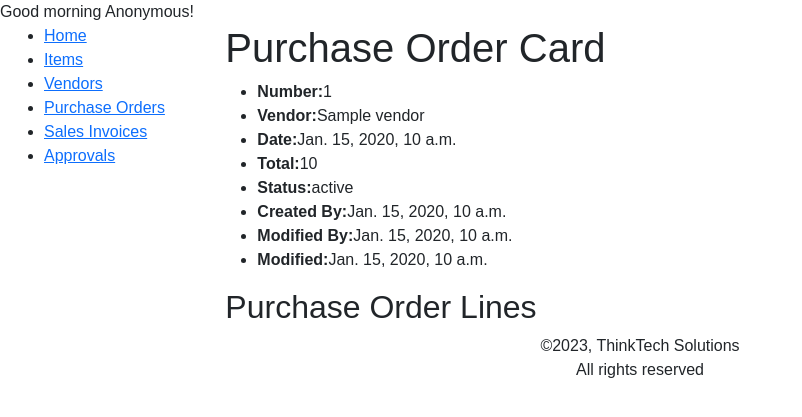
After one commit to GoroCollins/chemist, a Django app: template inventory/templates/inventory/purchaseheader_detail.html in a window 1280 px wide. The commit adds this page. Shown: the top 417 px of the page, without its empty margins (0-802 px from the left). Run offline with Django 3.2, Linux system fonts and the light colour scheme; the template is opened without the code that fills it: most values are stand-ins (such as "Sample title", 1, 10 or a date in 2020).

Commit message:
lpos listing

```diff
--- a/chemist/settings.py
+++ b/chemist/settings.py
@@ -122,8 +122,10 @@ USE_TZ = True
 STATIC_ROOT = BASE_DIR / 'staticfiles'
 
 # Add the static directories where Django should look for static files during development
+#STATICFILES_DIRS setting is used to specify additional directories where you can store static files that are not associated with a specific app.
+# This allows you to organize your static files in a more centralized manner.
 STATICFILES_DIRS = [
-    BASE_DIR / 'static/',
+    BASE_DIR / 'static',  # It should be a tuple containing the paths to the directories where you store static files outside of the app-specific static directories.
 ]
 
 STATIC_URL = 'static/'
--- a/inventory/models.py
+++ b/inventory/models.py
@@ -158,7 +158,7 @@ class PurchaseHeader(models.Model):
     date = models.DateField(auto_now_add=True, editable=False)
     total = models.IntegerField(editable=False, default=0)
     last_modified_at = models.DateTimeField(auto_now=True, editable=False)
-    approval_status = [(0, 'Open'), (1, 'Pending Approval'), (2, 'Approved'), (3, 'Cancelled Approval')]
+    approval_status = ((0, 'Open'), (1, 'Pending Approval'), (2, 'Approved'), (3, 'Cancelled Approval'))
     status = models.CharField(max_length=30, choices=approval_status, default=0)
     created_by = models.ForeignKey('auth.User', blank=True, null=True, default=None, on_delete=models.PROTECT, related_name='lpo', related_query_name='lpo',editable=False)
     modified_by = models.ForeignKey('auth.User', blank=True, null=True, default=None, on_delete=models.PROTECT, related_name='lpo_m', related_query_name='lpo_m',editable=False)
@@ -337,7 +337,7 @@ class ApprovalEntry(models.Model):
     requester = models.ForeignKey('auth.User', blank=True, null=True, on_delete=models.PROTECT, related_name='requestor', related_query_name='requestor')
     document_number = models.ForeignKey(PurchaseHeader, on_delete=models.PROTECT, related_name='approval', related_query_name='approval')
     details = models.CharField(max_length=200)
-    approval_status = [(0,'Open'), (1,'Pending Approval'), (2,'Approved'), (3,'Cancelled Approval')]
+    approval_status = ((0,'Open'), (1,'Pending Approval'), (2,'Approved'), (3,'Cancelled Approval'))
     status = models.CharField(max_length=20, choices=approval_status)
     approver = models.ForeignKey('auth.User', on_delete=models.PROTECT, blank=True, null=True, related_name='approver', related_query_name='approver')
     amount = models.ForeignKey(PurchaseHeader, on_delete=models.PROTECT, related_name='approval_amount', related_query_name='approval_amount')
--- /dev/null
+++ b/inventory/templates/inventory/purchaseheader_detail.html
@@ -0,0 +1,18 @@
+{% extends "inventory/base.html" %}
+{% block title %}
+    Purchase Order Details
+{% endblock %}
+{% block content %}
+    <h1>Purchase Order Card</h1>
+    <ul>
+        <li><strong>Number:</strong>{{object.number}}</li>
+        <li><strong>Vendor:</strong>{{object.vendor}}</li>
+        <li><strong>Date:</strong>{{object.date}}</li>
+        <li><strong>Total:</strong>{{object.total}}</li>
+        <li><strong>Status:</strong>{{object.get_status_display}}</li>
+        <li><strong>Created By:</strong>{{object.created_by}}</li>
+        <li><strong>Modified By:</strong>{{object.modified_by}}</li>
+        <li><strong>Modified:</strong>{{object.last_modified_at}}</li>
+    </ul>
+    <h2>Purchase Order Lines</h2>
+{% endblock %}
--- a/inventory/templates/inventory/vendor_detail.html
+++ b/inventory/templates/inventory/vendor_detail.html
@@ -28,7 +28,7 @@
             <td><a href="{% url 'purchaseorder-detail' lpo.pk}">{{lpo.number}}</a></td>
             <td>{{lpo.date}}</td>
             <td>Ksh.{{lpo.total}}</td>
-            <td>{{lpo.status}}</td>
+            <td>{{lpo.get_status_display}}</td>
             <td>{{lpo.created_by}}</td>
             <td>{{lpo.modified_by}}</td>
             <td>{{lpo.last_modified_at}}</td>
--- a/inventory/views.py
+++ b/inventory/views.py
@@ -47,7 +47,7 @@ class ItemDetailView(generic.DetailView):
     model = Item
     paginate_by = 25
 
-class PurchaseOrderListView(generic.DetailView):
+class PurchaseOrderListView(generic.ListView):
     model = PurchaseHeader
     paginate_by = 25
 
```
Also changed, not shown: inventory/templates/inventory/purchaseheader_list.html (added, +13 -0 lines), db.sqlite3, inventory/templates/inventory/purchaseorder_detail.html (deleted), inventory/templates/inventory/purchaseorder_list.html (deleted).
